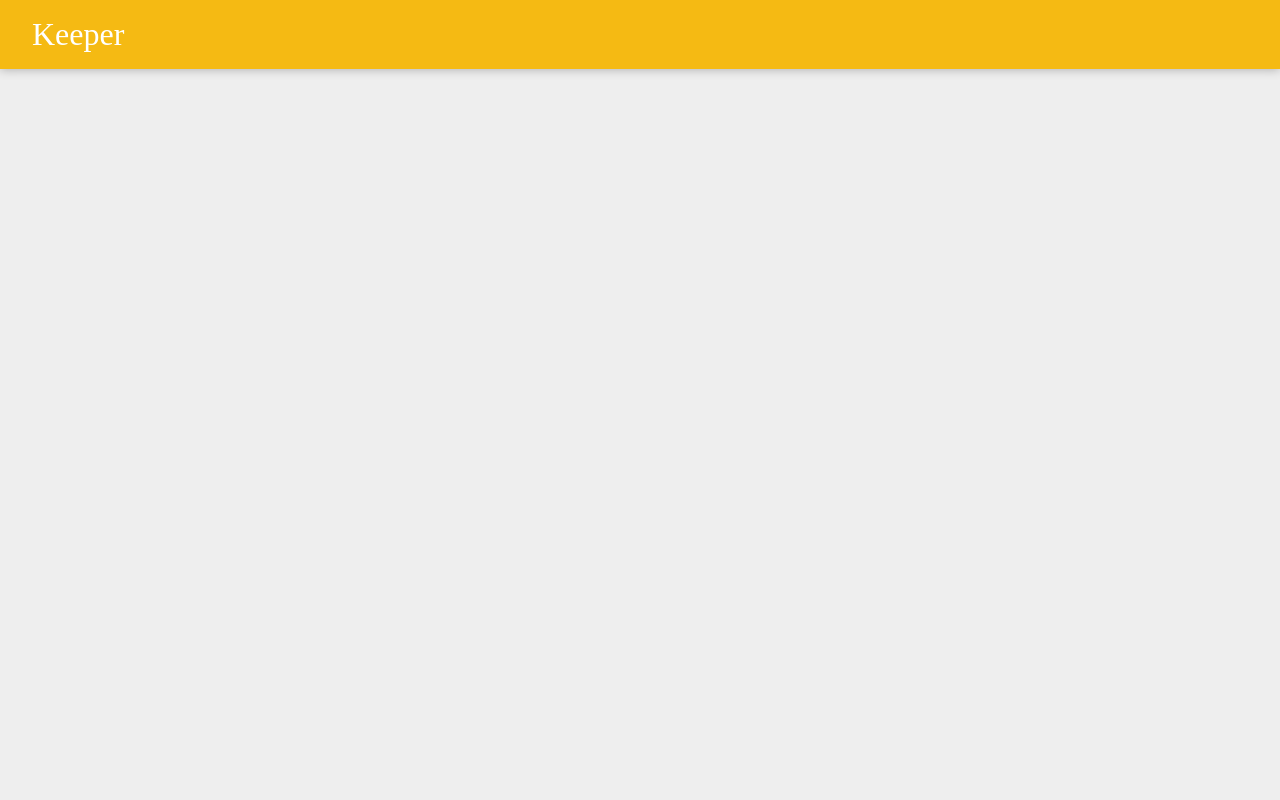
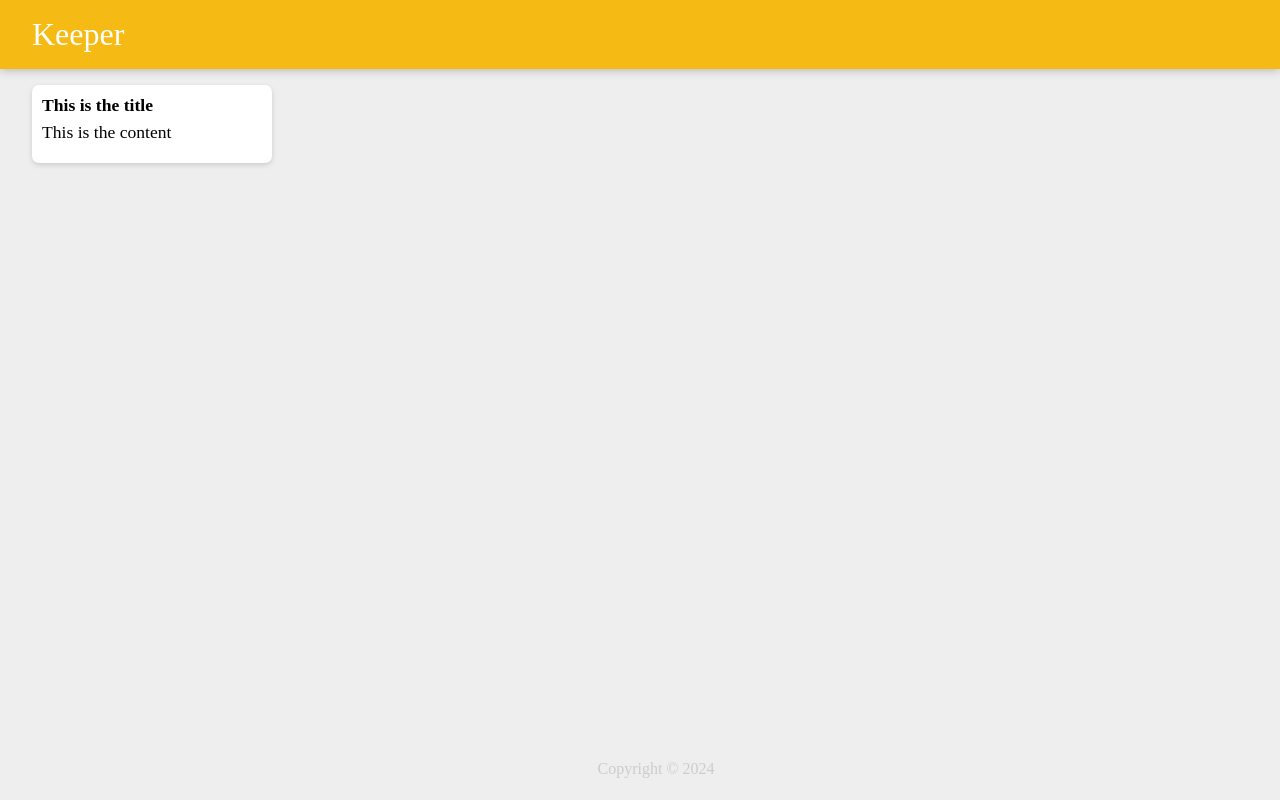
Before and after one commit to Udeme98/Keeper-App, a React (Vite) app: page / in a window 1280 px wide. Built offline with nearby package versions, Linux system fonts and the light colour scheme.

Commit message:
Keeper app: Notes and Footer section

```diff
--- a/src/App.jsx
+++ b/src/App.jsx
@@ -1,9 +1,13 @@
+import Footer from "./Footer";
 import Header from "./Header";
+import Note from "./Note";
 
 const App = () => {
   return (
     <>
       <Header />
+      <Note />
+      <Footer />
     </>
   );
 };
--- a/src/Footer.jsx
+++ b/src/Footer.jsx
@@ -0,0 +1,9 @@
+const Footer = () => {
+  const currentYear = new Date().getFullYear();
+  return (
+    <footer>
+      <p>Copyright &copy; {currentYear}</p>
+    </footer>
+  );
+};
+export default Footer;
--- a/src/Note.jsx
+++ b/src/Note.jsx
@@ -0,0 +1,9 @@
+const Note = () => {
+  return (
+    <div className="note">
+      <h1>This is the title</h1>
+      <p>This is the content</p>
+    </div>
+  );
+};
+export default Note;
--- a/src/index.css
+++ b/src/index.css
@@ -20,3 +20,34 @@
   font-family: cursive;
   font-weight: 200;
 }
+
+footer {
+  position: absolute;
+  text-align: center;
+  bottom: 0;
+  width: 100%;
+  height: 2.5rem;
+}
+footer {
+  color: #ccc;
+}
+
+.note {
+  background: #fff;
+  border-radius: 7px;
+  box-shadow: 0 2px 5px #ccc;
+  padding: 10px;
+  width: 240px;
+  margin: 16px;
+  float: left;
+}
+.note h1 {
+  font-size: 1.1em;
+  margin-bottom: 6px;
+}
+.note p {
+  font-size: 1.1em;
+  margin-bottom: 10px;
+  white-space: pre-wrap;
+  word-wrap: break-word;
+}
```
